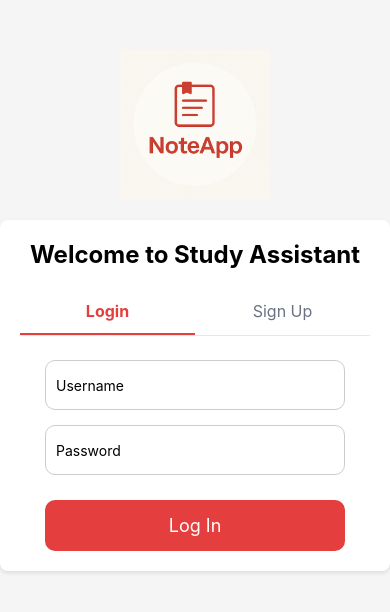
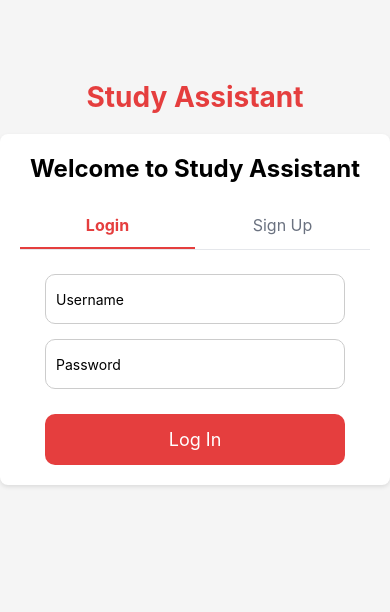
Before and after one commit to JorgeRodriguez5167/Frontend-Study-App, a React Native app: screen / in a window 390 px wide. Shown: the top 612 px of the page. Built offline with nearby package versions, Linux system fonts and the light colour scheme.

Commit message:
Update App.js

```diff
--- a/App.js
+++ b/App.js
@@ -216,10 +216,7 @@ const LoginScreen = ({ navigation }) => {
     <SafeAreaView style={styles.container}>
       {/* Logo - centered at the top, hidden when signup tab is active */}
       {activeTab !== 'signup' && (
-        <Image
-          source={NoteAppLogo}
-          style={styles.centeredLogo}
-        />
+        <Text style={styles.titleText}>Study Assistant</Text>
       )}
 
       <KeyboardAvoidingView
@@ -525,4 +522,12 @@ const styles = StyleSheet.create({
     marginTop: 20,
     marginBottom: 10,
   },
+  titleText: {
+    fontSize: 28,
+    fontWeight: 'bold',
+    marginTop: 30,
+    marginBottom: 20,
+    color: '#e53e3e',
+    textAlign: 'center',
+  },
 });
```
